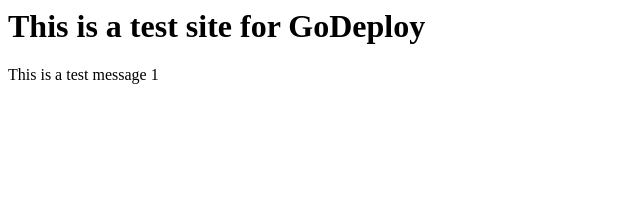
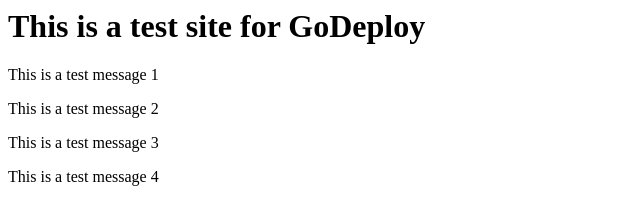
Before and after one commit to janmontejo/Godeploy, a plain HTML site: page index.html in a window 1280 px wide. Shown: the whole page, without its empty margins (0-640 px from the left). Drawn offline with Linux system fonts and the light colour scheme.

Commit message:
Update index.html

```diff
--- a/index.html
+++ b/index.html
@@ -4,9 +4,9 @@
 <h1>This is a test site for GoDeploy  </h1>
 
   <p> This is a test message 1 </p>
-
-
-
+  <p> This is a test message 2 </p>
+  <p> This is a test message 3 </p>
+  <p> This is a test message 4 </p>
 
 </body>
 
```
